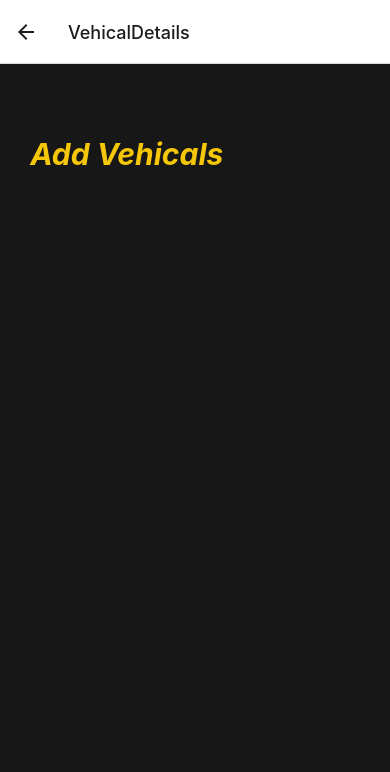
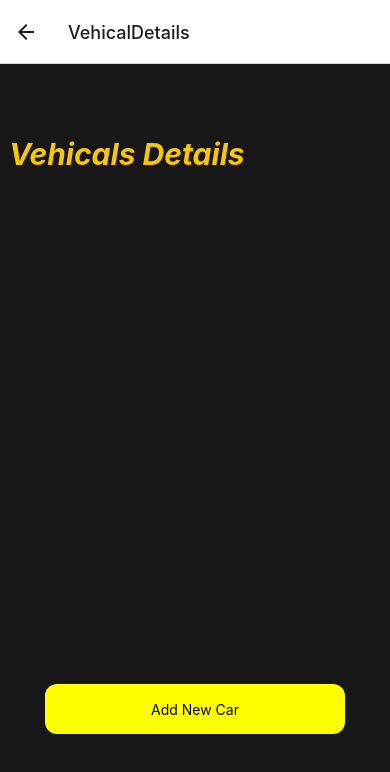
Before and after one commit to Prabhashwaree/New-Mobile_Application_Development, a React Native app: screen /VehicalDetails in a window 390 px wide. Shown: the top 772 px of the page. Built offline with nearby package versions, Linux system fonts and the light colour scheme; what native-base would draw is missing.

Commit message:
add to navigations

```diff
--- a/App.js
+++ b/App.js
@@ -22,7 +22,7 @@ export default function App() {
           <Stack.Screen name="Login" component={Login} />
           <Stack.Screen name="Signup" component={Signup} />
           <Stack.Screen name="VehicalDetails" component={VehicalDetails} />
-          {/* <Stack.Screen name="AddVehicals" component={AddVehicals} /> */}
+          <Stack.Screen name="AddVehicals" component={AddVehicals} />
         </Stack.Navigator>
       </NavigationContainer>
 
--- a/Screens/Login.js
+++ b/Screens/Login.js
@@ -20,10 +20,10 @@ export default function Login({navigation}) {
     <TextInput placeholderTextColor="black" style={styles.input1} placeholder="Username" />
       <TextInput placeholderTextColor="black" style={styles.input2} placeholder="Password" />
       <TouchableOpacity style={styles.btn}>
-        <Text style={{color: 'black'}}><b>Login</b></Text>
+        <Text  onPress={()=>{navigation.navigate("VehicalDetails")}} style={{color: 'black'}}><b>Login</b></Text>
       </TouchableOpacity>
       <TouchableOpacity>
-              <Text style={styles.signupbtn}><b>Sign Up</b></Text>
+              <Text onPress={()=>{navigation.navigate("Signup")}} style={styles.signupbtn}><b>Sign Up</b></Text>
       </TouchableOpacity>
     </View>
   );
--- a/Screens/Signup.js
+++ b/Screens/Signup.js
@@ -12,7 +12,7 @@ import {
 import React, { useState } from 'react';
 import UserService from "../service/singup";
 
-export default function Signup() {
+export default function Signup({ navigation }) {
 
   const [Username, setUsername] = new useState("");
   const [Password, setPassword] = new useState("");
@@ -69,7 +69,7 @@ export default function Signup() {
         <Text style={{ color: 'black' }}><b>Login</b></Text>
       </TouchableOpacity>
       <TouchableOpacity  onPress={submit} >
-        <Text style={styles.signupbtns}><b>Sign Up</b></Text>
+        <Text  onPress={() => {navigation.navigate("Login")}} style={styles.signupbtns}><b>Sign Up</b></Text>
       </TouchableOpacity>
 
       <Text style={{ color: '#ffffff', position: 'absolute', top: 520, textAlign: 'center' }}>
--- a/Screens/VehicalDetails.js
+++ b/Screens/VehicalDetails.js
@@ -10,14 +10,17 @@ import {
 } from 'react-native';
 import React from 'react';
 
-export default function VehicalDetails() {
+export default function VehicalDetails({navigation}) {
     return (
         <View style={styles.container}>
 
-            <Text style={styles.VTopic}><b><i>Add Vehicals</i></b></Text>
+            <Text style={styles.VTopic}><b><i>Vehicals Details</i></b></Text>
 
             <View style={styles.container}></View>
 
+            <TouchableOpacity style={styles.btn}>
+        <Text onPress={()=>{navigation.navigate("AddVehicals")}} style={styles.Text}>Add New Car</Text>
+      </TouchableOpacity>
 
         </View>
     );
@@ -36,6 +39,16 @@ const styles = StyleSheet.create({
         marginRight: '35%',
         position: 'absolute',
         top: '8%'
+    },
+    btn: {
+      backgroundColor: "yellow",
+      height: 50,
+      width: 300,
+      alignItems: "center",
+      justifyContent: "center",
+      marginTop: "100%",
+      position:'absolute',
+      borderRadius: 12,
     }
 
 });
```
